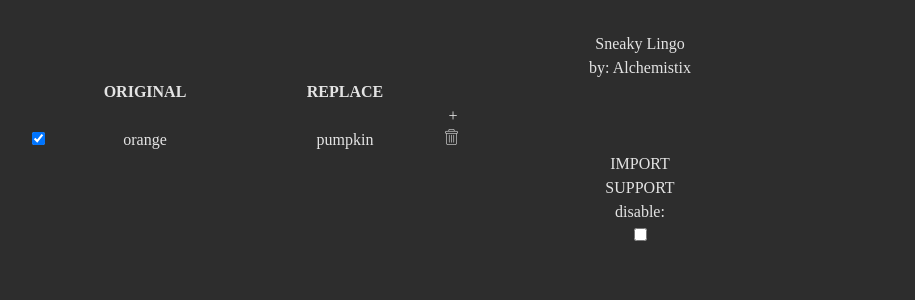
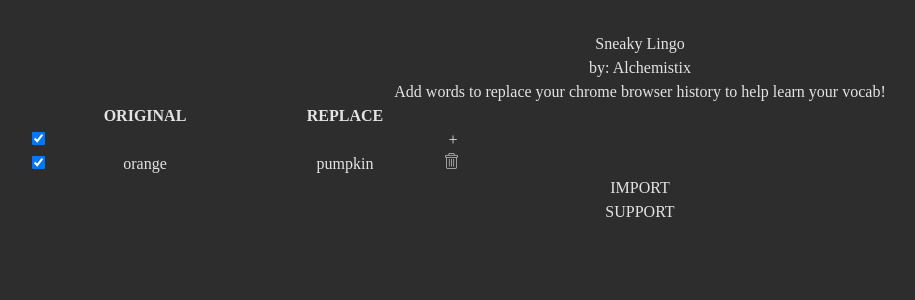
Before and after one commit to Sofia-Ortega/Sneaky-Lingo, a React (Vite) app in the folder sneaky-lingo/: page / in a window 1280 px wide. Shown: the top 300 px of the page, without its empty margins (0-915 px from the left). Built offline with nearby package versions, Linux system fonts and the light colour scheme.

Commit message:
disable all

```diff
--- a/sneaky-lingo/src/App.tsx
+++ b/sneaky-lingo/src/App.tsx
@@ -1,6 +1,5 @@
 import "./App.css";
 import Table from "./components/Table";
-import ToggleButton from "./components/ToggleButton";
 
 function App() {
   return (
@@ -10,9 +9,14 @@ function App() {
         <div className="text-sand mt-1">by: Alchemistix</div>
       </div>
 
+      <div className="text-sand mt-1 w-100 text-center">
+        Add words to replace your chrome browser history to help learn your
+        vocab!
+      </div>
+
       <Table />
 
-      <div className="flex  gap-3">
+      <div className="flex flex-col gap-3">
         <div className="border-3 border-b-sand px-10 py-2 rounded-sm">
           <button className="cursor-pointer text-sand font-bold">IMPORT</button>
         </div>
@@ -22,11 +26,6 @@ function App() {
           </button>
         </div>
       </div>
-
-      <div className="flex">
-        <div>disable:</div>
-        <ToggleButton />
-      </div>
     </div>
   );
 }
--- a/sneaky-lingo/src/components/Table.tsx
+++ b/sneaky-lingo/src/components/Table.tsx
@@ -13,6 +13,7 @@ export default function Table() {
   ]);
   const [originalWord, setOriginalWord] = useState("");
   const [replaceWord, setReplaceWord] = useState("");
+  const [disabled, setDisabled] = useState(false);
 
   const handleAddWord = () => {
     if (!originalWord || !replaceWord) return;
@@ -42,6 +43,19 @@ export default function Table() {
       ),
     );
   };
+
+  const toggleDisableAll = () => {
+    const newDisabledState = !disabled;
+
+    setDisabled(newDisabledState);
+
+    setWords((prev) =>
+      prev.map((w) => ({
+        ...w,
+        disabled: newDisabledState,
+      })),
+    );
+  };
   return (
     <table id="words-table" className="my-8 border-separate border-spacing-x-4">
       <thead>
@@ -54,7 +68,15 @@ export default function Table() {
       </thead>
       <tbody>
         <tr>
-          <td></td>
+          <td>
+            <input
+              className="cursor-pointer"
+              type="checkbox"
+              checked={!disabled}
+              onClick={() => toggleDisableAll()}
+              readOnly
+            />
+          </td>
           <td>
             <input
               type="text"
@@ -88,6 +110,7 @@ export default function Table() {
             key={w.id}
             disableRow={disableRow}
             deleteRow={deleteRow}
+            disabled={disabled}
           />
         ))}
       </tbody>
--- a/sneaky-lingo/src/components/TableRow.tsx
+++ b/sneaky-lingo/src/components/TableRow.tsx
@@ -5,9 +5,15 @@ interface Props {
   word: IWord;
   deleteRow: (id: string) => void;
   disableRow: (id: string) => void;
+  disabled: boolean;
 }
 
-export default function TableRow({ word, deleteRow, disableRow }: Props) {
+export default function TableRow({
+  word,
+  deleteRow,
+  disableRow,
+  disabled,
+}: Props) {
   return (
     <tr>
       <td>
@@ -16,6 +22,7 @@ export default function TableRow({ word, deleteRow, disableRow }: Props) {
           type="checkbox"
           checked={!word.disabled}
           onClick={() => disableRow(word.id)}
+          readOnly
         />
       </td>
       <td className={word.disabled ? "line-through text-gray-400" : ""}>
```
